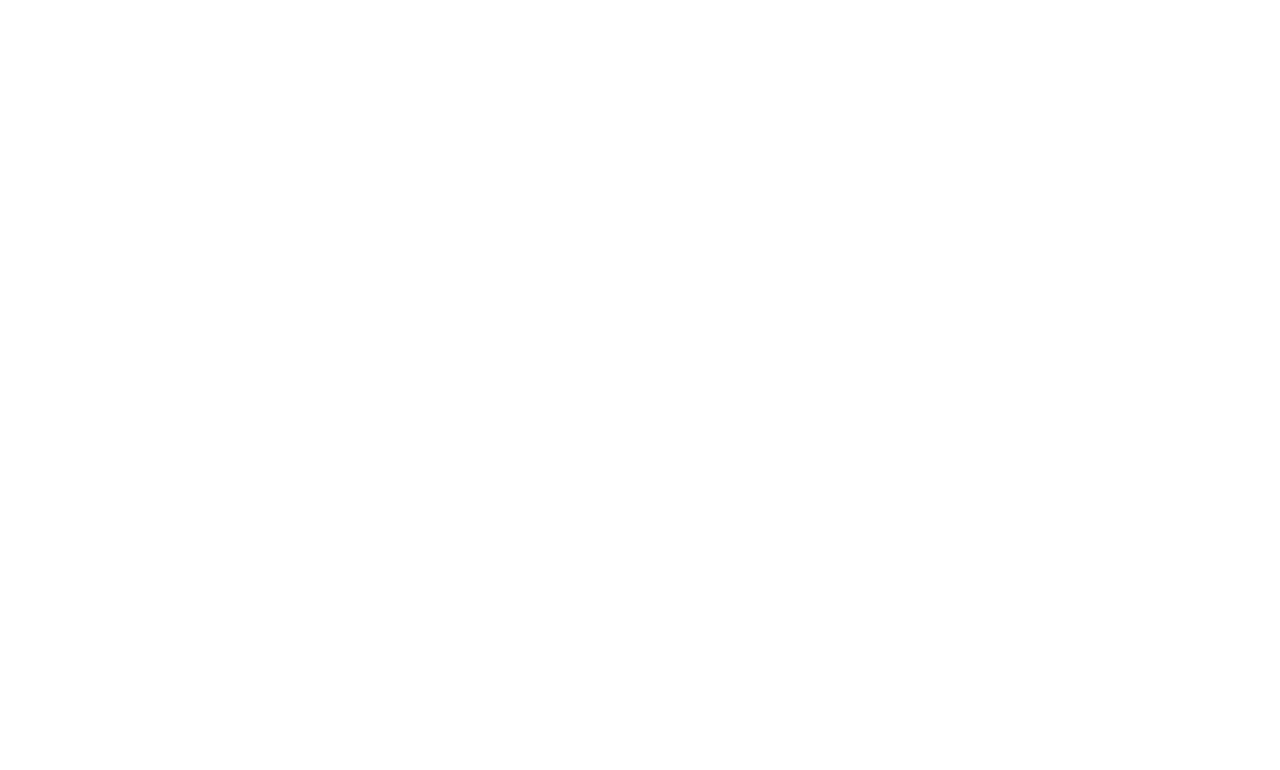
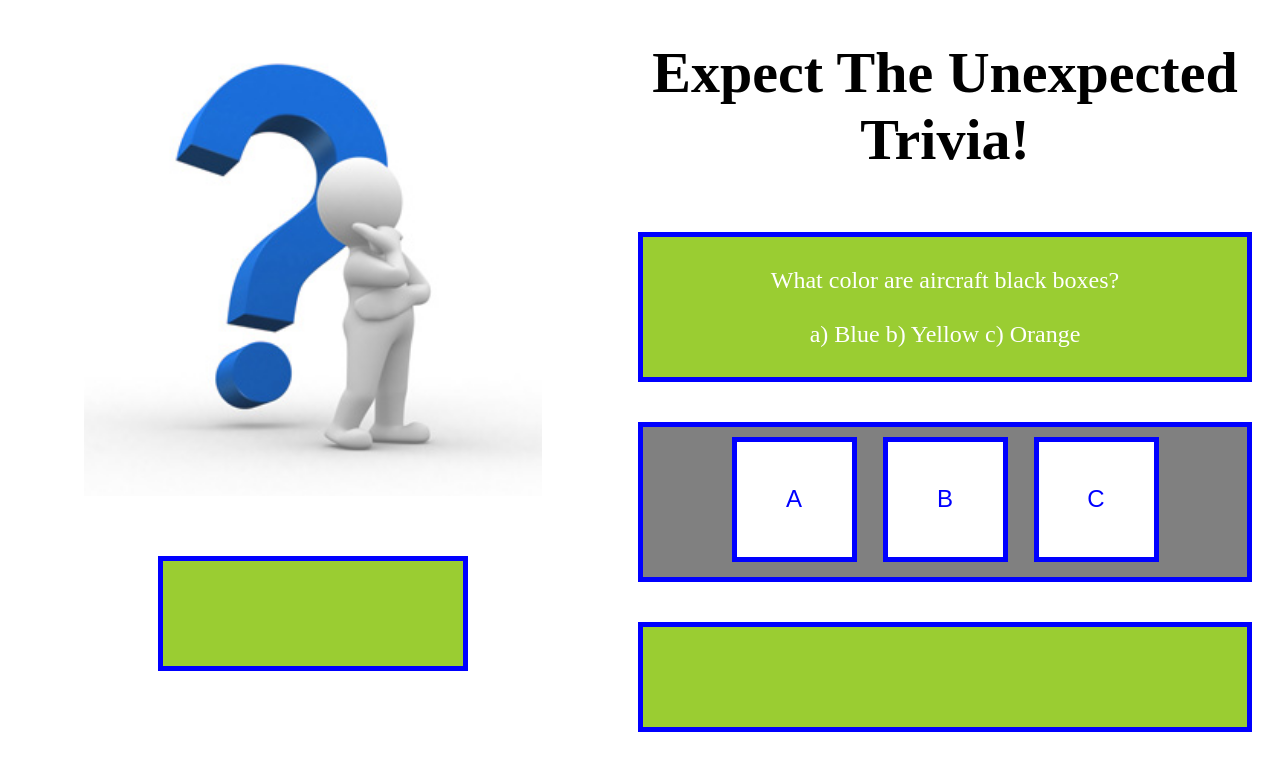
Before and after one commit to CMichael82/TriviaGame, a plain HTML site: page index.html in a window 1280 px wide. Drawn offline with nearby package versions, Linux system fonts and the light colour scheme.

Commit message:
page layout, css, and trivia questions

```diff
--- a/assets/css/style.css
+++ b/assets/css/style.css
@@ -0,0 +1,79 @@
+#leftSide {
+	display: flex;
+	float: left;
+	flex-wrap: wrap;
+	justify-content: center;
+}
+#mainImage {
+	float: left;
+	width: 75%;
+	height: 75%;
+}
+
+#timer {
+	clear: left;
+	background-color: yellowgreen;
+	border: 5px solid blue;
+	height: 105px;
+	color: blue;
+	font-size: 24px;
+	text-align: center;
+	width: 300px;
+margin-top: 60px;
+}
+
+h1 {
+	text-align: center;
+	font-size: 58px;
+}
+
+#displayBlock {
+	display: flex;
+	justify-content: center;
+	flex-wrap: wrap;
+	}
+
+#displayQuestion {
+	background-color:yellowgreen;
+	border: 5px solid blue;
+	box-sizing: border-box;
+	color: white;
+	font-size: 24px;
+	text-align: center;
+	height: 150px;
+	padding: 30px;
+	width: 700px;
+	margin: 20px;
+	}
+
+#displayAnswer {
+	background-color: gray;
+	border: 5px solid blue;
+	height: 150px;
+	color: white;
+	font-size: 24px;
+	text-align: center;
+	width: 700px;
+	margin: 20px;
+}
+
+button {
+	border: 5px solid blue;
+	height: 125px;
+	width: 125px;
+	background-color: #fff;
+	color: blue;
+	margin: 10px;
+	font-size: 24px;
+}
+
+#result {
+	background-color:yellowgreen;
+	border: 5px solid blue;
+	height: 100px;
+	color: white;
+	font-size: 24px;
+	text-align: center;
+	width: 700px;
+	margin: 20px;
+}
--- a/assets/javascript/app.js
+++ b/assets/javascript/app.js
@@ -0,0 +1,51 @@
+var correct = 0;
+var incorrect = 0;
+var unanswered = 0;
+var trivia =[
+	{question: "What color are aircraft black boxes?",
+	options:"a) Blue\n b) Yellow\n c) Orange",
+	answer: "c"},
+
+	{question: "In which state was Tennessee Williams born?",
+	options:"a) Kentucky\n b) Mississippi\n c) West Virginia",
+	answer: "b"},
+
+	{question: "How long is New Zealands Ninety Nine Mile Beach?",
+	options:"a) 99 miles\n b) 55 miles\n c) 111 miles",
+	answer: "b"},
+
+	{question: "What is the main ingredient in Bombay Duck?",
+	options:"a) Fish\n b) Steak\n c) Pork",
+	answer: "a"},
+
+	{question: "What kind of animal is a prairie dog?",
+	options:"a) Rodent\n b) Marsupial\n c) Leporid",
+	answer: "a"},
+
+	{question: "Where did the Spanish flu originate?",
+	options:"a) Peru\n b) Italy\n c) USA",
+	answer: "c"},
+
+	{question: "In which country was the Caesar salad invented?",
+	options:"a)Spain\n b) Egypt\n c) Mexico",
+	answer: "c"},
+
+	{question: "What nationality was Cleopatra, Queen of Eqypt?",
+	options:"a) Nigeria\n b) Greek\n c) Libyan",
+	answer: "b"},
+
+	{question: "How long did the 100 years war last?",
+	options:"a) 88 years\n b) 116 years\n c) 107 years",
+	answer: "b"},
+
+	{question: "In which country are Panama hats made?",
+	options:"a) Ecuador\n b) Portugal\n c) Brazil",
+	answer: "a"},
+];
+
+console.log(trivia[0].question);
+console.log(trivia[0].options);
+console.log(trivia[0].answer);
+$("#displayQuestion").append(trivia[0].question);
+$("#displayQuestion").append($("<br><br>"));
+$("#displayQuestion").append(trivia[0].options);
--- a/index.html
+++ b/index.html
@@ -1,14 +1,34 @@
 <!DOCTYPE html>
 <html lang="en">
+
 <head>
 	<meta charset="UTF-8">
 	<meta name="viewport" content="width=device-width, initial-scale=1.0">
 	<meta http-equiv="X-UA-Compatible" content="ie=edge">
-	<title>Document</title>
+	<link rel="stylesheet" href="./assets/css/style.css">
+	<title>Trivia Game</title>
 </head>
+
 <body>
-	<!-- JQuery -->
-	<script src="https://cdnjs.cloudflare.com/ajax/libs/jquery/3.2.1/jquery.min.js"></script>
-	<script type="text/javascript" src="./assets/javascript/app.js"></script>
+	<div id="leftSide">
+	<img id="mainImage" src="./assets/images/pondering.jpg" alt="character pondering ?">
+	<div id="timer"></div>
+	</div>
+
+
+	<h1>Expect The Unexpected Trivia!</h1>
+	<div id="displayBlock">
+			<div id="displayQuestion"></div>
+			<div id="displayAnswer">
+				<button id="answerA">A</button>
+				<button id="answerB">B</button>
+				<button id="answerC">C</button>
+			</div>
+			<div id="result"></div>
+		</div>
+		<!-- JQuery -->
+		<script src="https://cdnjs.cloudflare.com/ajax/libs/jquery/3.2.1/jquery.min.js"></script>
+		<script type="text/javascript" src="./assets/javascript/app.js"></script>
 </body>
+
 </html>
```
Also changed, not shown: assets/images/pondering.jpg (added), assets/images/question-mark.jpg (added).
